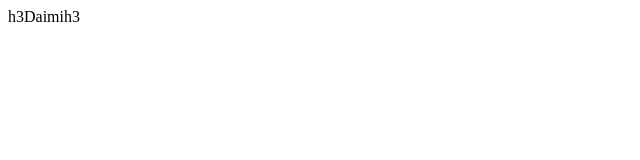
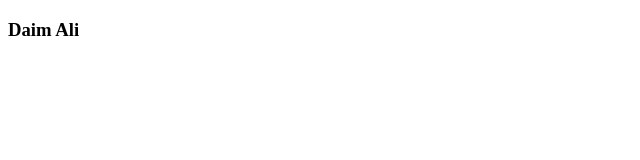
Before and after one commit to zeeshanriaz763/Testing, a plain HTML site: page Daim.html in a window 1280 px wide. Shown: the whole page, without its empty margins (0-640 px from the left). Drawn offline with Linux system fonts and the light colour scheme.

Commit message:
new commit added by daimi

```diff
--- a/Daim.html
+++ b/Daim.html
@@ -6,6 +6,6 @@
     <title>Document</title>
 </head>
 <body>
-    h3Daimih3
+    <h3>Daim Ali</h3>
 </body>
 </html>
```
